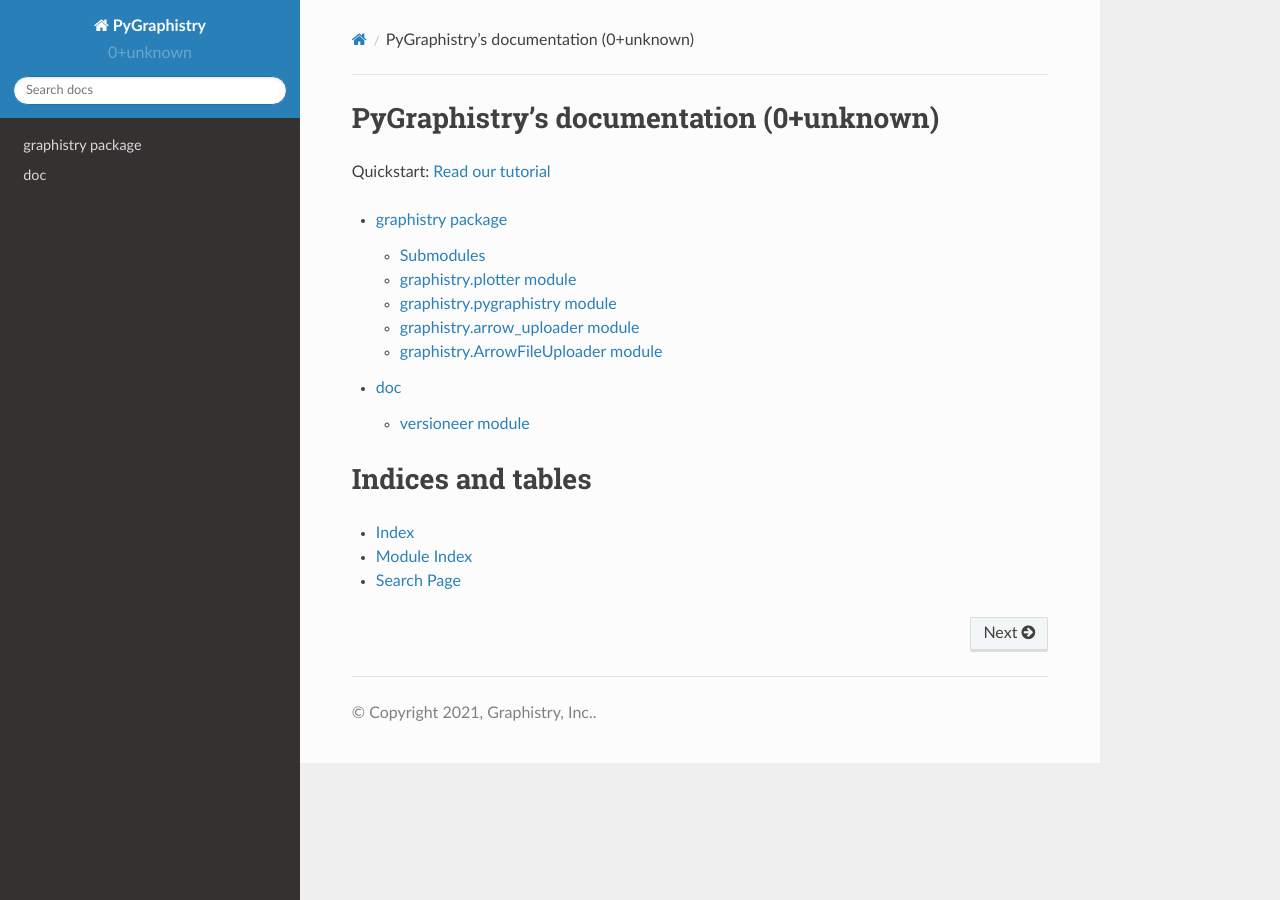
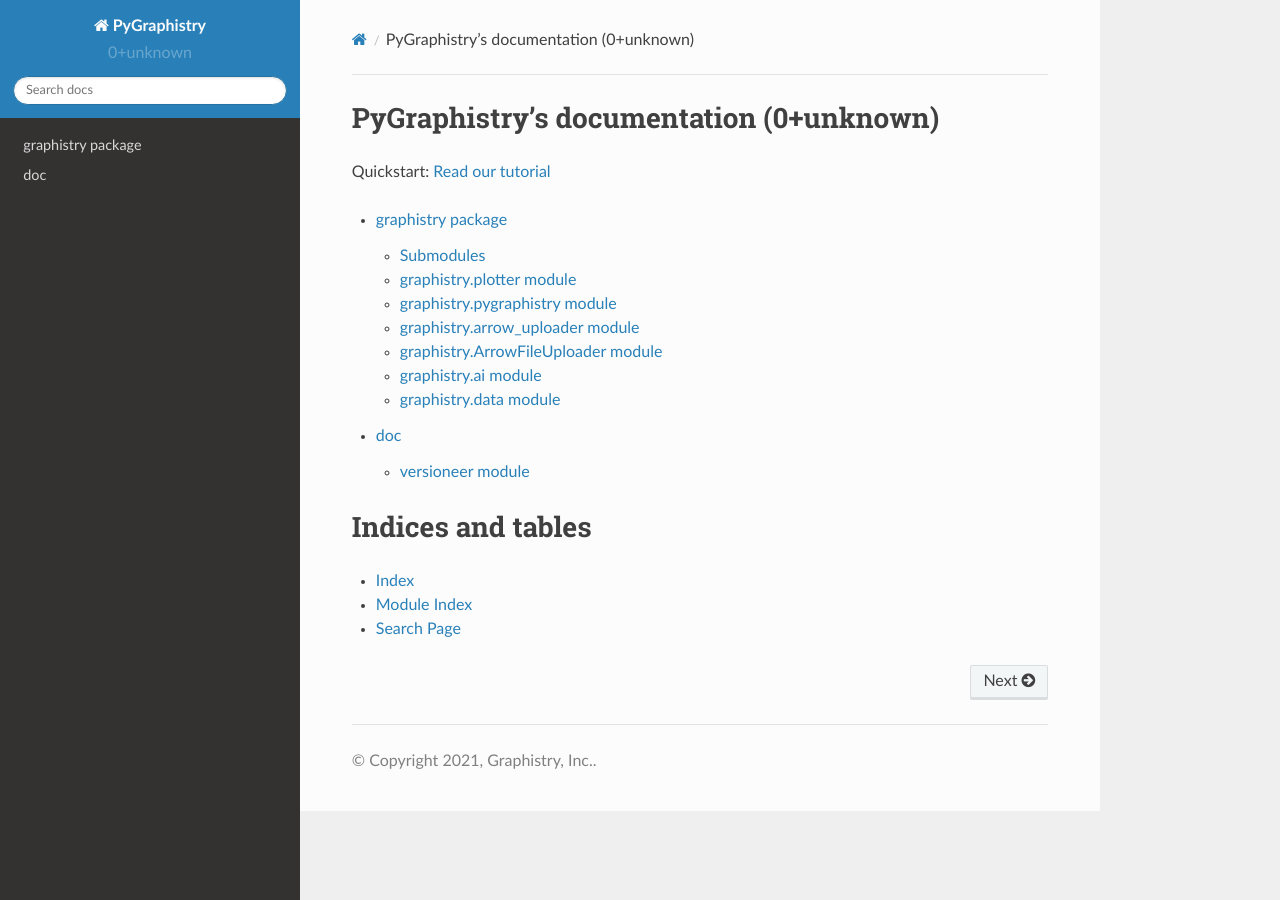
Before and after one commit to graphistry/pygraphistry, a Sphinx documentation site: the page built from docs/source/index.rst, in a window 1280 px wide. Built offline with Sphinx 7.4.7 and the Read the Docs theme 2.0.0, drawn with Linux system fonts in a browser that asks for light colours.

Commit message:
adds .ai and .data

```diff
--- a/docs/source/graphistry.rst
+++ b/docs/source/graphistry.rst
@@ -35,3 +35,19 @@
     :members:
     :undoc-members:
     :show-inheritance:
+
+graphistry.ai module
+-----------------------------------
+
+.. automodule:: graphistry.ai
+    :members:
+    :undoc-members:
+    :show-inheritance:
+
+graphistry.data module
+-----------------------------------
+
+.. automodule:: graphistry.data
+    :members:
+    :undoc-members:
+    :show-inheritance:
```
